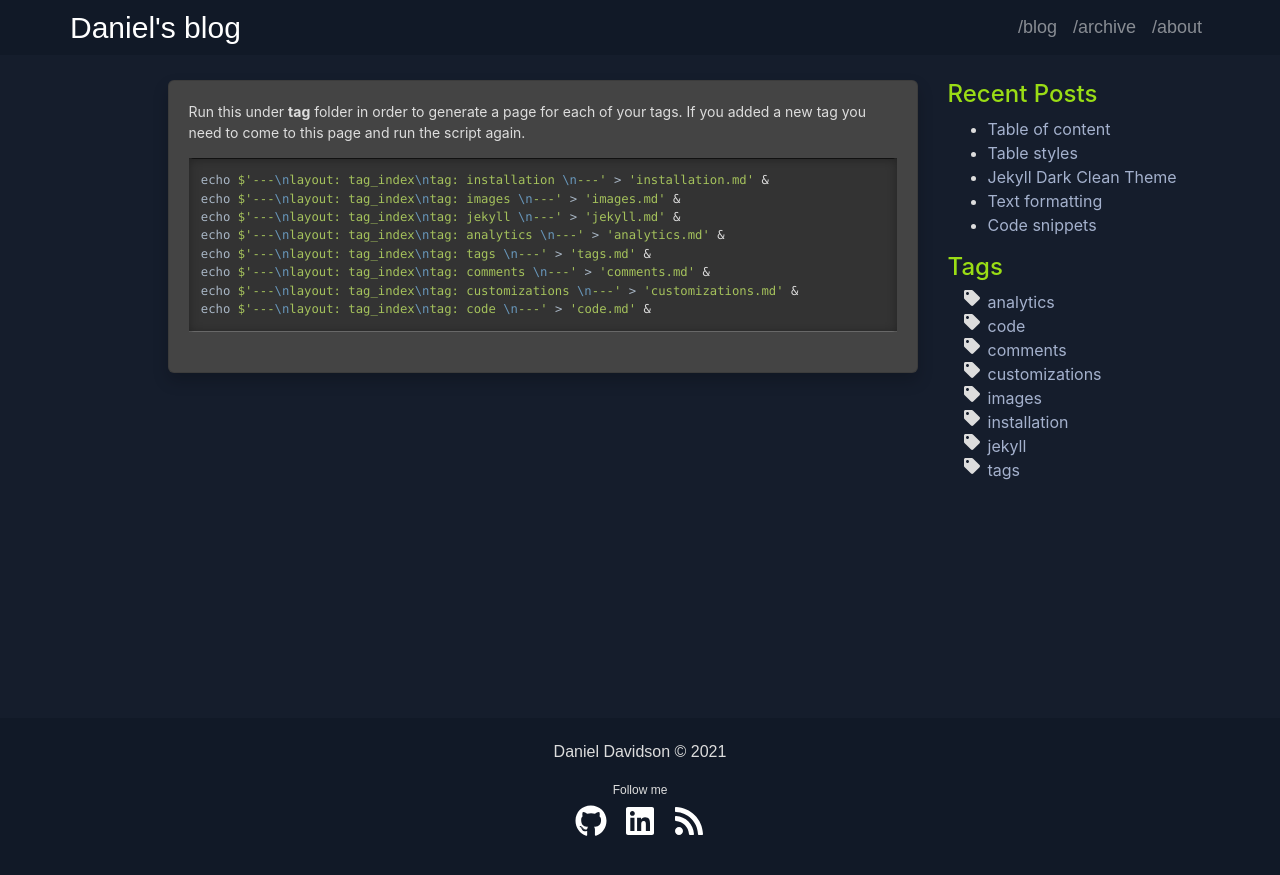
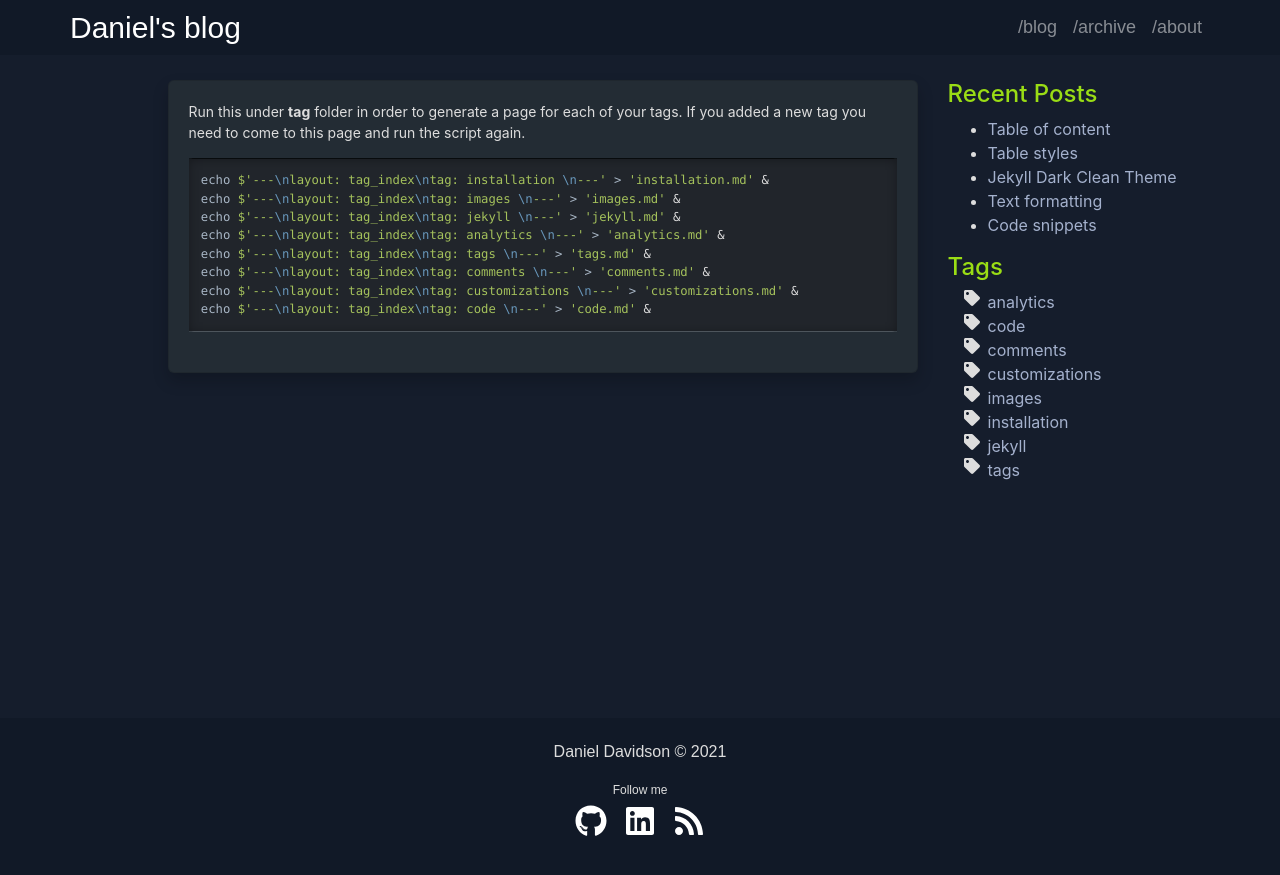
Before and after one commit to danieldavidson/danieldavidson.github.io, a Jekyll site: the page built from admin.md, in a window 1280 px wide. Shown: the top 875 px of the page. Built offline with Jekyll 4.4.1, drawn with Linux system fonts in a browser that asks for light colours.

Commit message:
Update theme

```diff
--- a/assets/css/syntax.scss
+++ b/assets/css/syntax.scss
@@ -33,7 +33,8 @@
     word-wrap: normal;
     border: none;
     white-space: pre;
-    background-color: #333;
+    //background-color: #333; // original
+    background-color: #21252b;
     color: #ddd !important;
     code {
       white-space: pre;
--- a/assets/css/theme.scss
+++ b/assets/css/theme.scss
@@ -31,7 +31,8 @@
 $background-color: #151D2C;
 //$post-panel-color: #39393a; //original
 //$post-panel-color: #282c34; // dark-blue
-$post-panel-color: #444; // medium-gray
+//$post-panel-color: #444; // medium-gray
+$post-panel-color: #232c34; // navy-gray
 //$footer-background-color: #292c2f; //original
 $footer-background-color: #111927;
 $note-color: #87CEFA;
```
